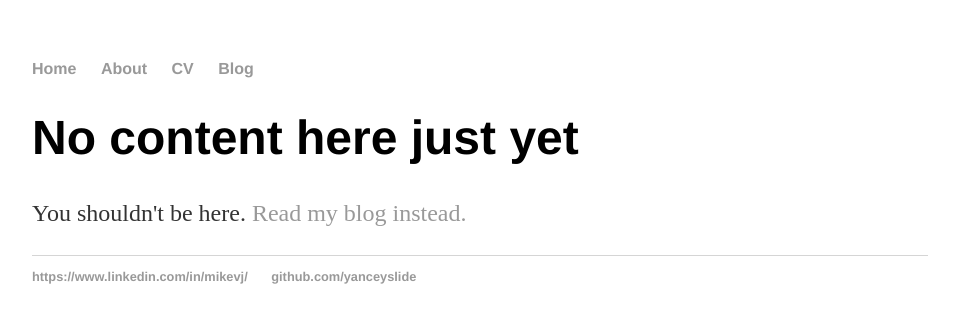
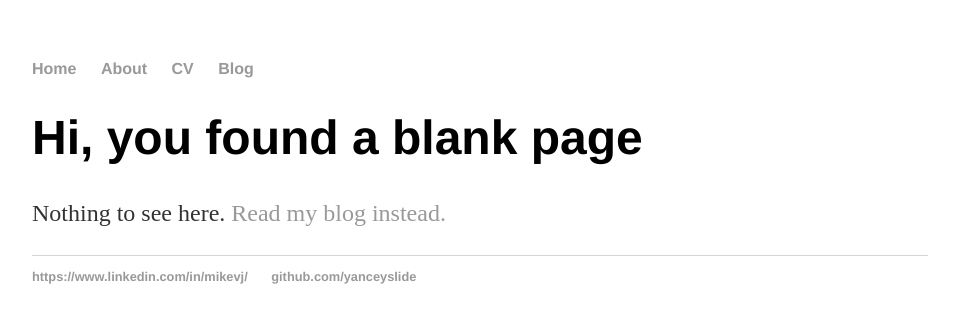
Before and after one commit to YanceySlide/yanceyslide.github.io, a Jekyll site: the page built from cv/index.html, in a window 1280 px wide. Shown: the top 323 px of the page, without its empty margins (160-1119 px from the left). Built offline with Jekyll 4.4.1, drawn with Linux system fonts in a browser that asks for light colours.

Commit message:
Update index.html

```diff
--- a/cv/index.html
+++ b/cv/index.html
@@ -3,6 +3,6 @@ layout: default
 title: Mike Johnson's CV
 ---
 <div class="blurb">
-	<h1>No content here just yet</h1>
-	<p>You shouldn't be here. <a href="/blog">Read my blog instead.</a></p>
+	<h1>Hi, you found a blank page</h1>
+	<p>Nothing to see here. <a href="/blog">Read my blog instead.</a></p>
 </div><!-- /.blurb -->
```
